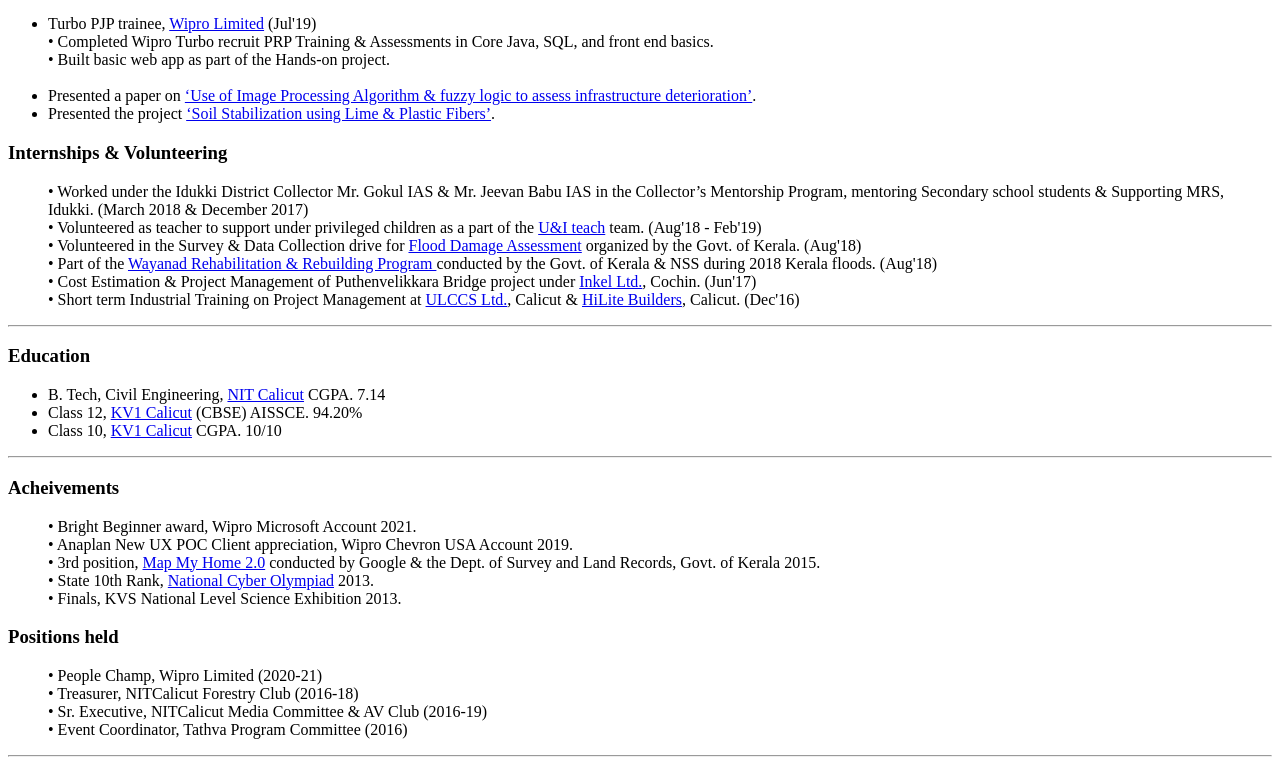
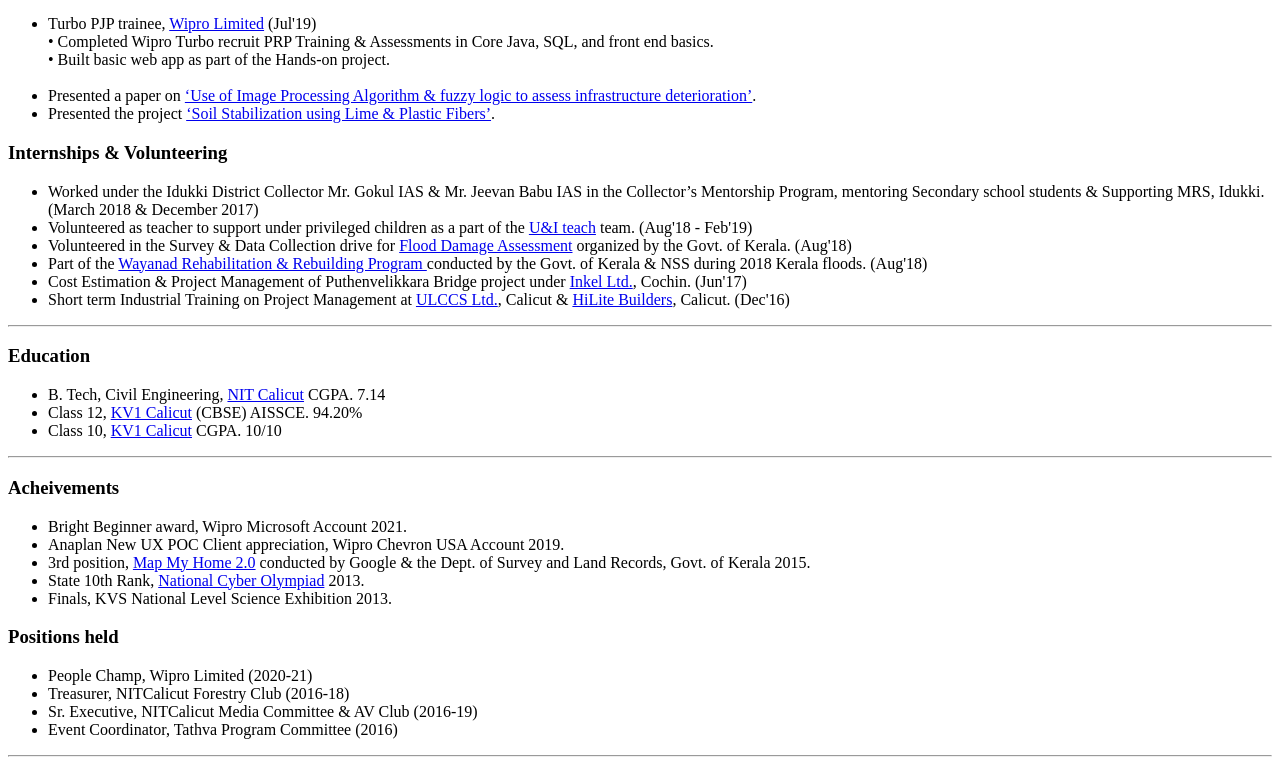
Before and after one commit to sarangkrishn/resume2, a plain HTML site: page index.html in a window 1280 px wide. Shown: the part 939-1704 px from the top of the page. Drawn offline with Linux system fonts and the light colour scheme.

Commit message:
Update index.html
formated

```diff
--- a/index.html
+++ b/index.html
@@ -66,21 +66,17 @@
             <br>• Built basic web app as part of the Hands-on project.</a>
          </li>
          <br>
-         <li>
-            Presented a paper on <a href="Sarang seminar abstract.pdf" target="_blank">‘Use of Image Processing Algorithm & fuzzy logic to assess infrastructure deterioration’</a>.
-         </li>
-         <li>
-            Presented the project <a href="Sarang major project abstract.pdf" target="_blank">‘Soil Stabilization using Lime & Plastic Fibers’</a>.
-         </li>
+         <li>Presented a paper on <a href="Sarang seminar abstract.pdf" target="_blank">‘Use of Image Processing Algorithm & fuzzy logic to assess infrastructure deterioration’</a>.</li>
+         <li>Presented the project <a href="Sarang major project abstract.pdf" target="_blank">‘Soil Stabilization using Lime & Plastic Fibers’</a>.</li>
       </ul>
       <h3>Internships & Volunteering</h3>
       <ul>
-         • Worked under the Idukki District Collector Mr. Gokul IAS & Mr. Jeevan Babu IAS in the Collector’s Mentorship Program, mentoring Secondary school students & Supporting MRS, Idukki. (March 2018 & December 2017)
-         <br>• Volunteered as teacher to support under privileged children as a part of the <a href="http://teach.uandi.org.in/" target="_blank">U&I teach</a> team. (Aug'18 - Feb'19)
-         <br>• Volunteered in the Survey & Data Collection drive for <a href="https://www.thenewsminute.com/article/kerala-government-calls-young-volunteers-aid-flood-damage-assessment-107694" target="_blank">Flood Damage Assessment</a> organized by the Govt. of Kerala. (Aug'18)
-         <br>• Part of the <a href="https://www.newindianexpress.com/states/kerala/2019/aug/13/kerala-floods-from-far-off-places-they-came-to-join-rescue-work-2018013.html" target="_blank">Wayanad Rehabilitation & Rebuilding Program </a>conducted by the Govt. of Kerala & NSS during 2018 Kerala floods. (Aug'18)
-         <br>• Cost Estimation & Project Management of Puthenvelikkara Bridge project under <a href="https://www.inkel.in/" target="_blank">Inkel Ltd.</a>, Cochin. (Jun'17)
-         <br>• Short term Industrial Training on Project Management at <a href="https://ulccsltd.com/" target="_blank">ULCCS Ltd.</a>, Calicut & <a href="https://hilitebuilders.com/" target="_blank">HiLite Builders</a>, Calicut. (Dec'16)
+         <li>Worked under the Idukki District Collector Mr. Gokul IAS & Mr. Jeevan Babu IAS in the Collector’s Mentorship Program, mentoring Secondary school students & Supporting MRS, Idukki. (March 2018 & December 2017)</li>
+         <li>Volunteered as teacher to support under privileged children as a part of the <a href="http://teach.uandi.org.in/" target="_blank">U&I teach</a> team. (Aug'18 - Feb'19)</li>
+         <li>Volunteered in the Survey & Data Collection drive for <a href="https://www.thenewsminute.com/article/kerala-government-calls-young-volunteers-aid-flood-damage-assessment-107694" target="_blank">Flood Damage Assessment</a> organized by the Govt. of Kerala. (Aug'18)</li>
+         <li>Part of the <a href="https://www.newindianexpress.com/states/kerala/2019/aug/13/kerala-floods-from-far-off-places-they-came-to-join-rescue-work-2018013.html" target="_blank">Wayanad Rehabilitation & Rebuilding Program </a>conducted by the Govt. of Kerala & NSS during 2018 Kerala floods. (Aug'18)</li>
+         <li>Cost Estimation & Project Management of Puthenvelikkara Bridge project under <a href="https://www.inkel.in/" target="_blank">Inkel Ltd.</a>, Cochin. (Jun'17)</li>
+         <li>Short term Industrial Training on Project Management at <a href="https://ulccsltd.com/" target="_blank">ULCCS Ltd.</a>, Calicut & <a href="https://hilitebuilders.com/" target="_blank">HiLite Builders</a>, Calicut. (Dec'16)</li>
       </ul>
       <hr>
       <h3>Education</h3>
@@ -92,18 +88,18 @@
       <hr>
       <h3>Acheivements</h3>
       <ul>
-         • Bright Beginner award, Wipro Microsoft Account 2021.
-         <br>• Anaplan New UX POC Client appreciation, Wipro Chevron USA Account 2019.
-         <br>• 3rd position, <a href="https://thelogicalindian.com/story-feed/get-inspired/map-my-home/" target="_blank">Map My Home 2.0</a> conducted by Google & the Dept. of Survey and Land Records, Govt. of Kerala 2015.
-         <br>• State 10th Rank, <a href="http://www.sofworld.org/nco" target="_blank">National Cyber Olympiad</a> 2013.
-		 <br>• Finals, KVS National Level Science Exhibition 2013.
+         <li>Bright Beginner award, Wipro Microsoft Account 2021.</li>
+         <li>Anaplan New UX POC Client appreciation, Wipro Chevron USA Account 2019.</li>
+         <li>3rd position, <a href="https://thelogicalindian.com/story-feed/get-inspired/map-my-home/" target="_blank">Map My Home 2.0</a> conducted by Google & the Dept. of Survey and Land Records, Govt. of Kerala 2015.</li>
+         <li>State 10th Rank, <a href="http://www.sofworld.org/nco" target="_blank">National Cyber Olympiad</a> 2013.</li>
+		 <li>Finals, KVS National Level Science Exhibition 2013.</li>
       </ul>
       <h3>Positions held</h3>
       <ul>
-         • People Champ, Wipro Limited (2020-21)
-         <br>• Treasurer, NITCalicut Forestry Club (2016-18)
-         <br>• Sr. Executive, NITCalicut Media Committee & AV Club (2016-19)
-         <br>• Event Coordinator, Tathva Program Committee (2016)
+         <li>People Champ, Wipro Limited (2020-21)</li>
+         <li>Treasurer, NITCalicut Forestry Club (2016-18)</li>
+         <li>Sr. Executive, NITCalicut Media Committee & AV Club (2016-19)</li>
+         <li>Event Coordinator, Tathva Program Committee (2016)</li>
       </ul>
       <hr>
    </body>
```
